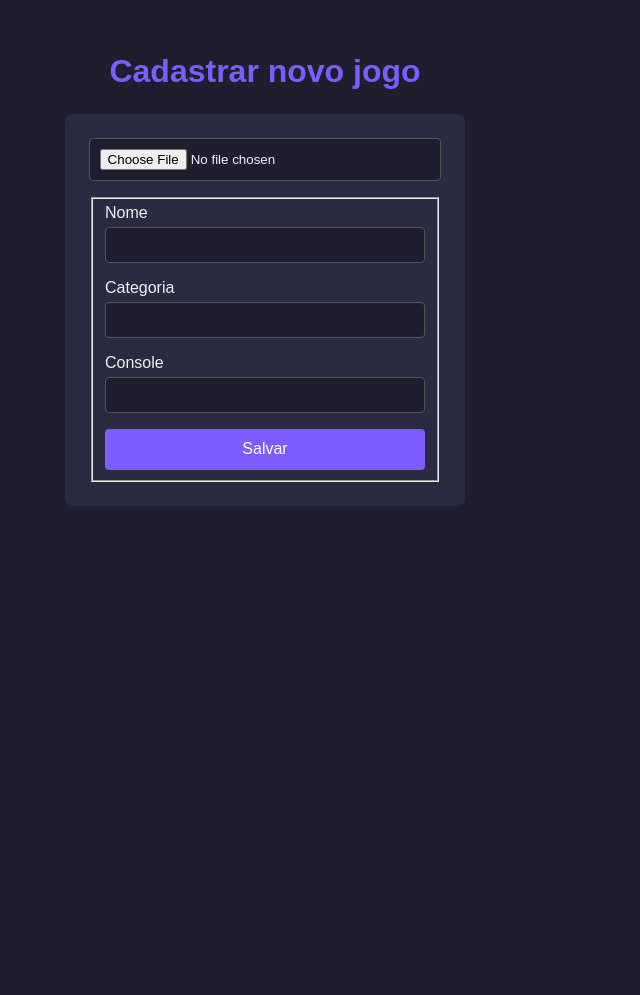
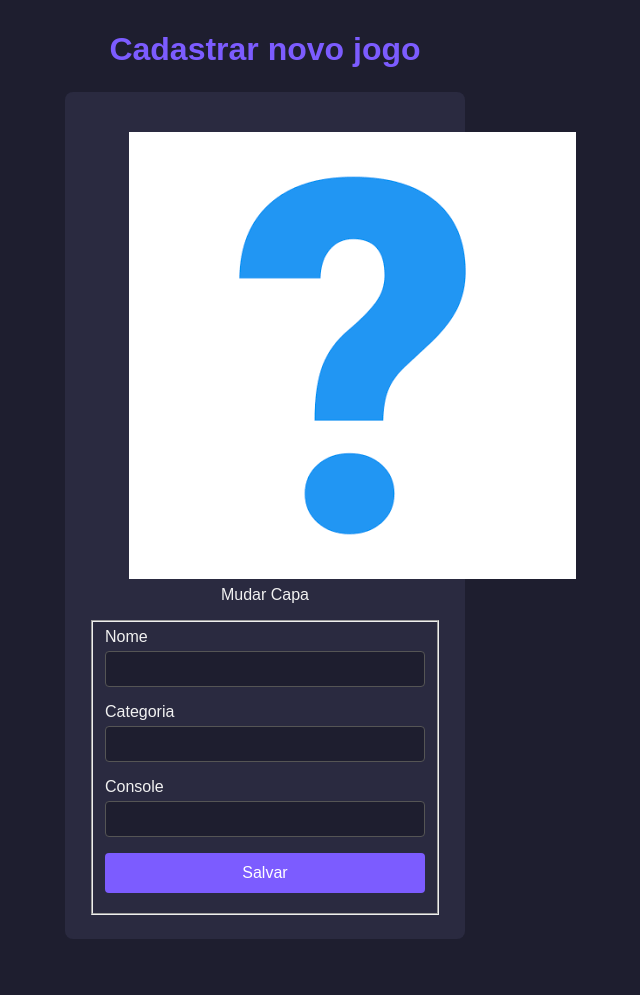
Before and after one commit to victorgasparotti/jogoteca, a Flask app: page /cadastrar in a window 1280 px wide. Shown: the whole page, without its empty margins (375-1015 px from the left). Before the commit the page ends 506 px from the top, so only its background shows below. Run offline with Flask 3, Linux system fonts and the light colour scheme; the visitor is signed in with stand-in values (Sample User, id 1).

Commit message:
erro imagem

```diff
--- /dev/null
+++ b/static/app.css
@@ -0,0 +1,68 @@
+body {
+    padding-top: 10px;
+}
+
+.btn {
+    margin-bottom: 10px;
+}
+
+.container {
+    border-radius: 4px;
+    margin: auto;
+    width: 80%;
+}
+
+.little-container {
+    width: 40%;
+    margin: auto;
+}
+
+figcaption {
+    text-align: center;
+    margin: 3px auto;
+}
+
+.fileContainer {
+    overflow: hidden;
+    position: relative;
+}
+
+.fileContainer [type=file] {
+    cursor: pointer;
+    display: block;
+    font-size: 999px;
+    filter: alpha(opacity=0);
+    min-height: 100%;
+    min-width: 100%;
+    opacity: 0;
+    position: absolute;
+    right: 0;
+    text-align: right;
+    top: 0;
+}
+
+td {
+    text-align: center;
+}
+
+.formularioJogo {
+    display: flex;
+}
+
+.formularioImagem {
+    margin-right: 16px
+}
+
+.buttons {
+    margin-top: 16px
+}
+
+.inputBox {
+    width: 700px;
+}
+
+.inputsJogo {
+    width: 100%;
+    margin-left: 1em;
+    margin-bottom: 1em;
+}
--- a/templates/cadastrar.html
+++ b/templates/cadastrar.html
@@ -1,7 +1,17 @@
 {% extends "template.html" %}
 {% block conteudo %}
       <form action = "{{ url_for('criar') }}" method="post" enctype="multipart/form-data">
-        <input type="file" name="arquivo" accept=".jpg">
+
+        <figure class="img-thumbnail col-md-4">
+          <img class="img-fluid" src="{{ url_for('imagem', nome_arquivo='imageminterrogracao.jpg')}}">
+          <figcaption>
+            <label class="fileContainer">
+              Mudar Capa
+              <input type="file" name="arquivo" accept=".jpg">
+            </label>
+          </figcaption>
+        </figure>
+
         <fieldset>
           <div class="form-group">
             <label for="nome">Nome</label>
--- a/templates/template.html
+++ b/templates/template.html
@@ -6,6 +6,8 @@
     <meta name="viewport" content="width=device-width, initial-scale=1">
     <title>Jogoteca</title>
     <link rel="stylesheet" href="{{ url_for('static', filename='style.css') }}">
+    <link rel="stylesheet" href="{{ url_for('static', filename='app.css') }}">
+
 </head>
 
 <body>
--- a/views.py
+++ b/views.py
@@ -1,4 +1,4 @@
-from flask import render_template, request, redirect, session, flash, url_for
+from flask import render_template, request, redirect, session, flash, url_for, send_from_directory
 from jogoteca import app, db
 from models import Jogos, Usuarios
 
@@ -88,3 +88,7 @@ def logout():
     session['usuario_logado'] = None
     flash('Logout efetuado com sucesso!')
     return redirect(url_for('index'))
+
+@app.route('/uploads/<nome_arquivo>')
+def imagem(nome_arquivo):
+    return send_from_directory('uploads',nome_arquivo)
```
Also changed, not shown: uploads/capa12.jpg (added), uploads/imageminterrogracao.jpg (added).
